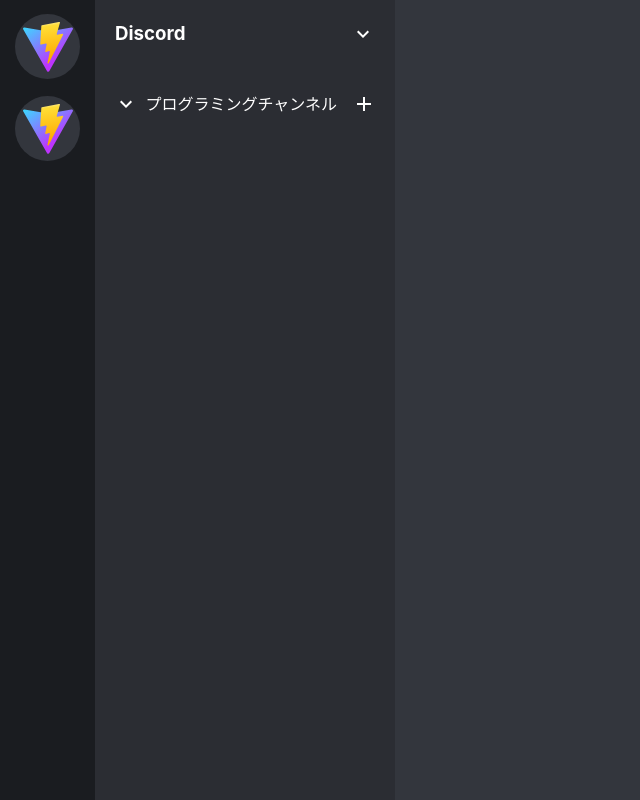
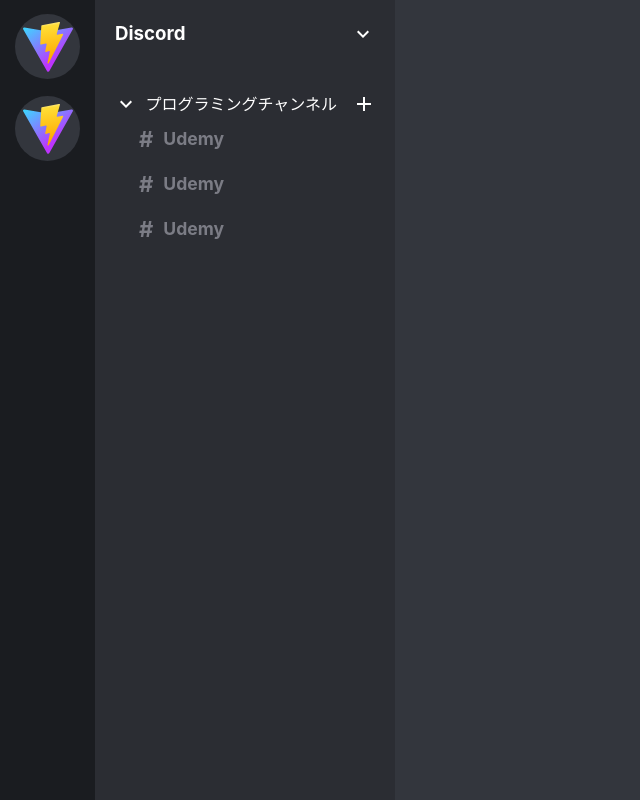
Before and after one commit to OBookBook/React-Discord-Typescript-Redux-Firebase, a React (Vite) app: page / in a window 1280 px wide. Shown: the whole page, without its empty margins (0-640 px from the left). Built offline with nearby package versions, Linux system fonts and the light colour scheme.

Commit message:
Update Sidebar component: Import SidebarChannel and add multiple channel instances to the sidebar layout

```diff
--- a/src/components/sidebar/Sidebar.tsx
+++ b/src/components/sidebar/Sidebar.tsx
@@ -1,4 +1,5 @@
 import "./Sidebar.scss";
+import SidebarChannel from "./SidebarChannel";
 import AddIcon from "@mui/icons-material/Add";
 import ExpandMoreIcon from "@mui/icons-material/ExpandMore";
 
@@ -26,6 +27,12 @@
             <div className="sidebar-channels__content"></div>
             <AddIcon className="sidebar-channels__icon" />
           </div>
+
+          <div className="sidebar-channels__list">
+            <SidebarChannel />
+            <SidebarChannel />
+            <SidebarChannel />
+          </div>
         </div>
       </div>
     </aside>
--- /dev/null
+++ b/src/components/sidebar/SidebarChannel.scss
@@ -0,0 +1,24 @@
+.sidebar-channel {
+  padding-left: 20px;
+  margin-top: 2px;
+
+  h4 {
+    color: #7b7c85;
+    display: flex;
+    align-items: center;
+    padding: 5px;
+    font-size: 1.1rem;
+    cursor: pointer;
+
+    &:hover {
+      color: white;
+      background-color: #33363d;
+      border-radius: 7px;
+    }
+  }
+
+  &__hash {
+    font-size: 22px;
+    padding-right: 10px;
+  }
+}
--- /dev/null
+++ b/src/components/sidebar/SidebarChannel.tsx
@@ -0,0 +1,14 @@
+import "./SidebarChannel.scss";
+
+function SidebarChannel() {
+  return (
+    <div className="sidebar-channel">
+      <h4>
+        <span className="sidebar-channel__hash">#</span>
+        Udemy
+      </h4>
+    </div>
+  );
+}
+
+export default SidebarChannel;
```
